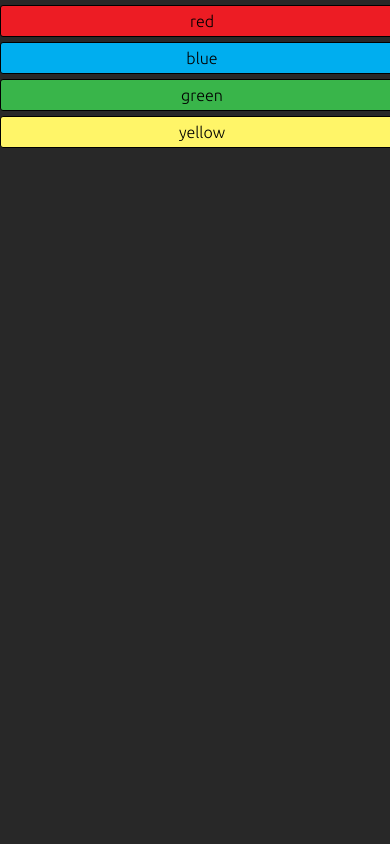
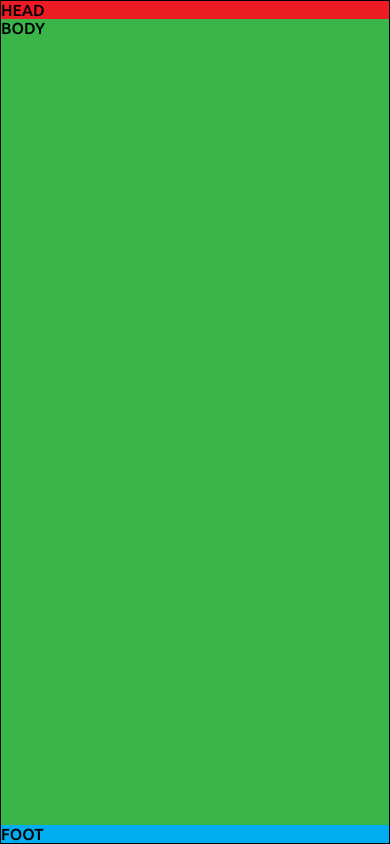
Before and after one commit to poyan/testApp, a plain HTML site: page www/index.html in a window 390 px wide. Drawn offline with Linux system fonts and the light colour scheme; some packages are replaced by stand-ins of ours.

Commit message:
basic layout

```diff
--- a/www/css/index.css
+++ b/www/css/index.css
@@ -1,6 +1,6 @@
 @font-face{
 	font-family:ubuntu;
-	src: url('Ubuntu-L.ttf');
+	src: url('Ubuntu-M.ttf');
 }
 
 .test {
@@ -9,15 +9,26 @@
 	color:#fff;
 }
 
-body {
-    background-color:#282828;
-
-    font-family:ubuntu,sans-serif;
-    font-size:medium;
+html , body {
     margin:0px;
     padding:0px;
     width:100%;
     height:100%;
+	overflow-x: hidden;
+	overflow-y: auto;
+}
+
+body {
+    background-color:#282828;
+    font-family:ubuntu,sans-serif;
+    font-size:medium;
+}
+
+div {
+	position:relative;
+	box-sizing:border-box !important;
+	-moz-box-sizing:border-box !important;
+	-webkit-box-sizing:border-box !important;
 }
 
 .button {
@@ -44,3 +55,29 @@ body {
 .button.yellow{
 	background-color:#fff568;
 }
+
+.container {
+	width:100%;
+	height:100%;
+	border:solid 1px;
+}
+
+header {
+	position:relative;
+	background-color:#ed1c24;
+	box-sizing:border-box !important;
+	-moz-box-sizing:border-box !important;
+	-webkit-box-sizing:border-box !important;
+}
+
+footer {
+	position:relative;
+	background-color:#00aeef;
+	box-sizing:border-box !important;
+	-moz-box-sizing:border-box !important;
+	-webkit-box-sizing:border-box !important;
+}
+
+#body {
+	background-color:#39b54a;
+}
--- a/www/index.html
+++ b/www/index.html
@@ -1,27 +1,8 @@
 <!DOCTYPE html>
-<!--
-	Licensed to the Apache Software Foundation (ASF) under one
-	or more contributor license agreements.  See the NOTICE file
-	distributed with this work for additional information
-	regarding copyright ownership.  The ASF licenses this file
-	to you under the Apache License, Version 2.0 (the
-	"License"); you may not use this file except in compliance
-	with the License.  You may obtain a copy of the License at
-
-	http://www.apache.org/licenses/LICENSE-2.0
-
-	Unless required by applicable law or agreed to in writing,
-	software distributed under the License is distributed on an
-	"AS IS" BASIS, WITHOUT WARRANTIES OR CONDITIONS OF ANY
-	 KIND, either express or implied.  See the License for the
-	specific language governing permissions and limitations
-	under the License.
--->
 <html>
 	<head>
 		<meta charset="utf-8" />
-		<meta name="format-detection" content="telephone=no" />
-		<meta name="viewport" content="user-scalable=no, initial-scale=1, maximum-scale=1, width=device-width, height=device-height, target-densitydpi=device-dpi" />
+		<meta name="viewport" content="user-scalable=no, initial-scale=1, maximum-scale=1, width=device-width,height=device-height" />
 
 		<link rel="stylesheet" type="text/css" href="css/index.css" />
 
@@ -33,7 +14,9 @@
 	</head>
 	<body>
 		<div class="container">
-
+			<header>HEAD</header>
+			<div id="body">BODY</div>
+			<footer>FOOT</footer>
 		</div>
 	</body>
 </html>
--- a/www/js/index.js
+++ b/www/js/index.js
@@ -31,5 +31,5 @@ var loadPage = function() {
 }
 
 $(document).ready(function(){
-	loadPage();
+	$('#body').css('min-height',$('.container').height() - $('header').height() - $('footer').height());
 });
```
